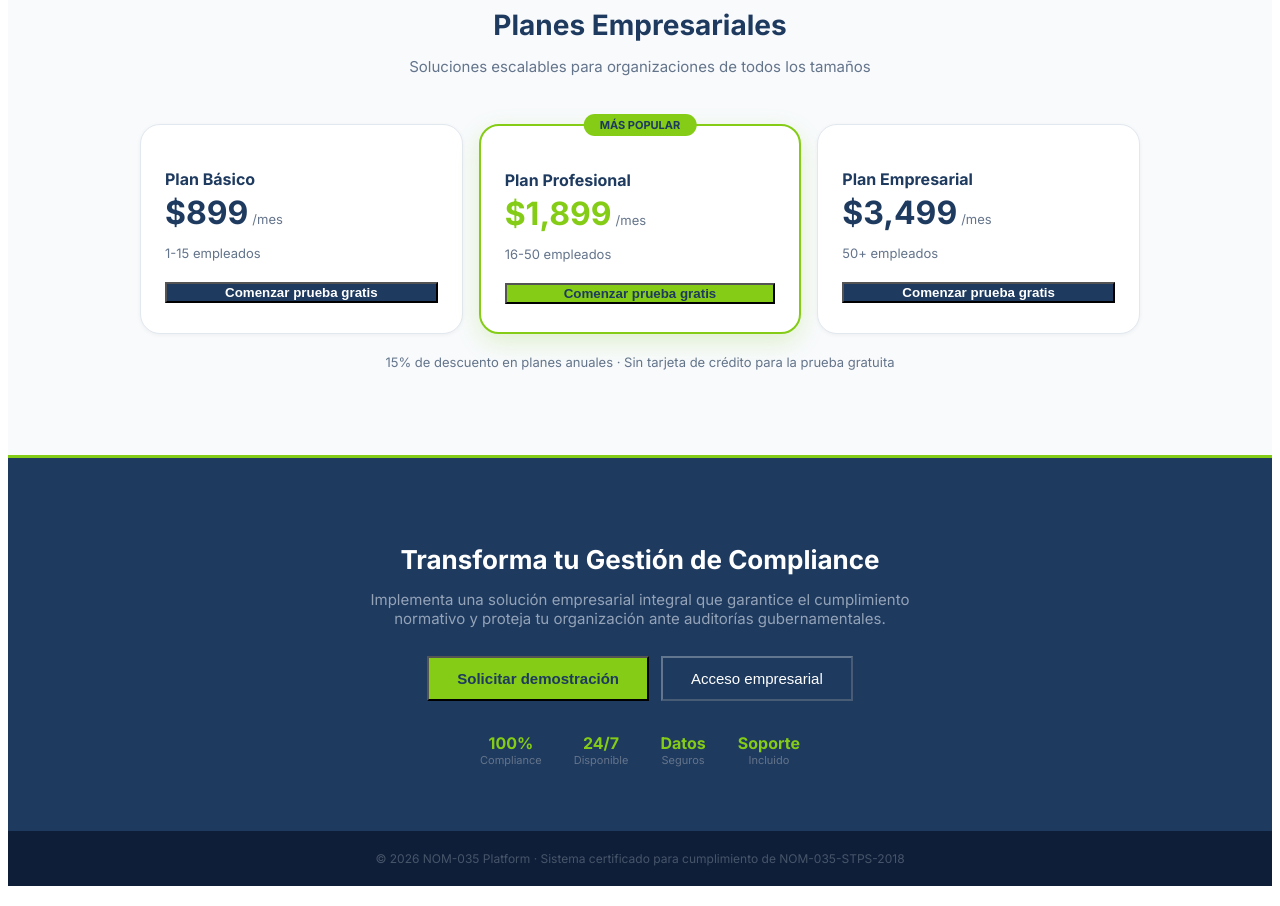
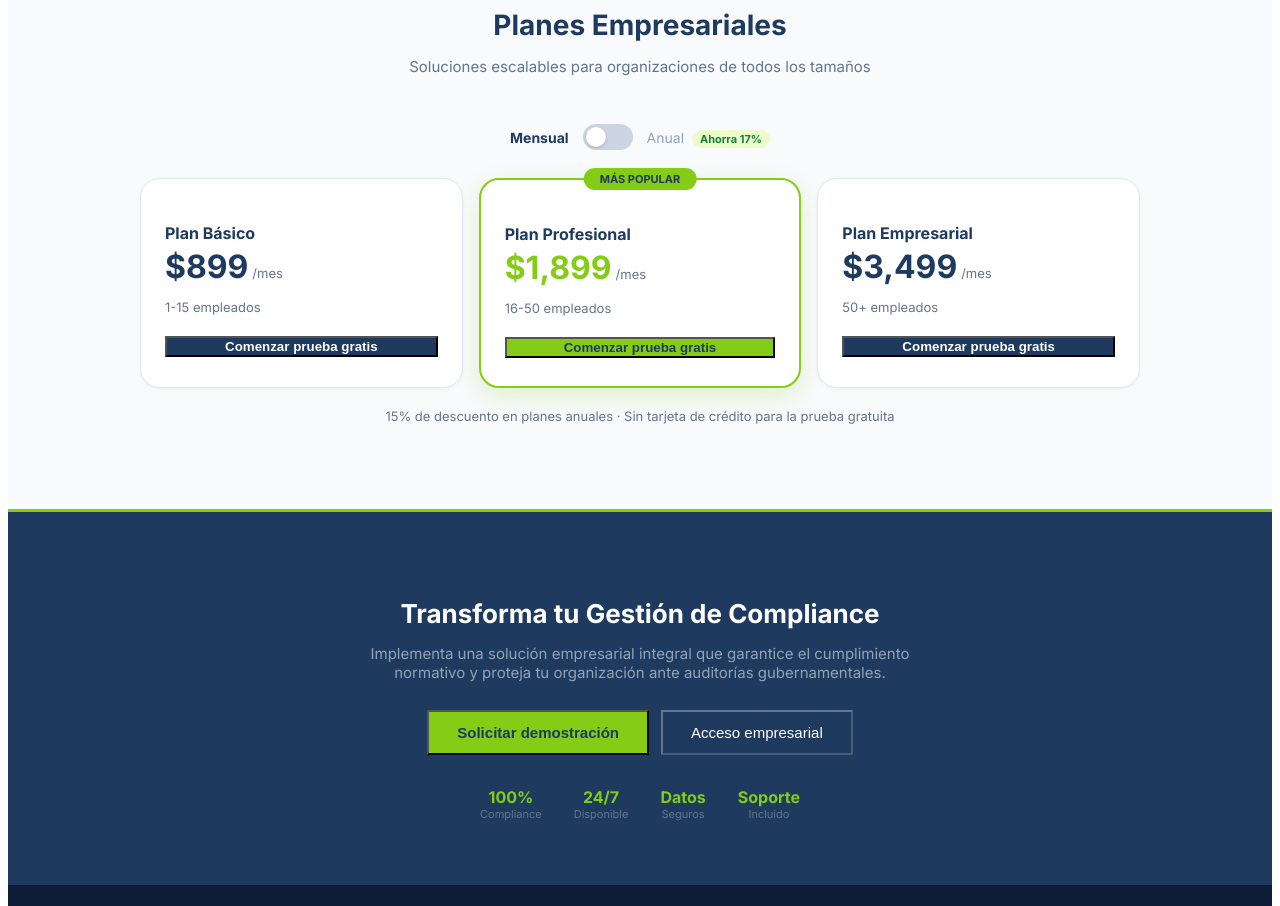
Before and after one commit to isamramirez78-creator/nom035-platform, a React (Vite) app in the folder client/: page / in a window 1280 px wide. Shown: the part 1880-2786 px from the top of the page. Built offline with nearby package versions, Linux system fonts and the light colour scheme.

Commit message:
Fix: toggle mensual/anual en landing con precios correctos

```diff
--- a/client/src/pages/landing.tsx
+++ b/client/src/pages/landing.tsx
@@ -1,3 +1,4 @@
+import { useState } from "react";
 import { useLocation, Link } from "wouter";
 import { Button } from "@/components/ui/button";
 
@@ -13,11 +14,21 @@ export default function Landing() {
     { icon: "fas fa-building", title: "Multi-Centro de Trabajo", desc: "Gestión independiente por sucursal. La NOM-035 aplica por cada centro de trabajo." },
   ];
 
-  const plans = [
-    { name: "Plan Básico", price: "$899", period: "/mes", employees: "1-15 empleados", color: "#1E3A5F", popular: false },
-    { name: "Plan Profesional", price: "$1,899", period: "/mes", employees: "16-50 empleados", color: "#84CC16", popular: true },
-    { name: "Plan Empresarial", price: "$3,499", period: "/mes", employees: "50+ empleados", color: "#1E3A5F", popular: false },
+  const [isYearly, setIsYearly] = useState(false);
+
+  const PLAN_DATA = [
+    { name: "Plan Básico",      monthly: 899,   annual: 9169,  employees: "1-15 empleados",  color: "#1E3A5F", popular: false },
+    { name: "Plan Profesional", monthly: 1899,  annual: 19369, employees: "16-50 empleados", color: "#84CC16", popular: true  },
+    { name: "Plan Empresarial", monthly: 3499,  annual: 35689, employees: "50+ empleados",   color: "#1E3A5F", popular: false },
   ];
+
+  const fmt = (n: number) => "$" + n.toLocaleString("es-MX");
+  const plans = PLAN_DATA.map(p => ({
+    ...p,
+    price:   isYearly ? fmt(p.annual)  : fmt(p.monthly),
+    period:  isYearly ? "/año"         : "/mes",
+    savings: isYearly ? `Ahorras ${fmt(p.monthly * 2)} al año` : null,
+  }));
 
   return (
     <div style={{ fontFamily: "Inter, system-ui, sans-serif" }}>
@@ -165,6 +176,19 @@ export default function Landing() {
             <h2 style={{ color: "#1E3A5F", fontSize: 28, fontWeight: 700, marginBottom: 8 }}>Planes Empresariales</h2>
             <p style={{ color: "#64748B", fontSize: 15 }}>Soluciones escalables para organizaciones de todos los tamaños</p>
           </div>
+          {/* Toggle mensual / anual */}
+          <div style={{ display:"flex", alignItems:"center", justifyContent:"center", gap:14, marginBottom:28 }}>
+            <span style={{ fontSize:14, fontWeight: isYearly?400:700, color: isYearly?"#94A3B8":"#1E3A5F" }}>Mensual</span>
+            <button onClick={() => setIsYearly(!isYearly)}
+              style={{ width:50, height:26, borderRadius:99, border:"none", cursor:"pointer", background:isYearly?"#84CC16":"#CBD5E1", position:"relative", transition:"background 0.2s" }}>
+              <div style={{ position:"absolute", top:3, width:20, height:20, borderRadius:"50%", background:"white", transition:"left 0.2s", left:isYearly?"calc(100% - 23px)":"3px", boxShadow:"0 1px 3px rgba(0,0,0,0.2)" }}></div>
+            </button>
+            <span style={{ fontSize:14, fontWeight: isYearly?700:400, color: isYearly?"#1E3A5F":"#94A3B8" }}>
+              Anual{" "}
+              <span style={{ background:"#ECFCCB", color:"#15803D", borderRadius:99, padding:"2px 8px", fontSize:11, fontWeight:700, marginLeft:4 }}>Ahorra 17%</span>
+            </span>
+          </div>
+
           <div style={{ display: "grid", gridTemplateColumns: "repeat(3,1fr)", gap: 16 }}>
             {plans.map((plan) => (
               <div key={plan.name} style={{
@@ -182,6 +206,7 @@ export default function Landing() {
                 <div style={{ display: "flex", alignItems: "baseline", gap: 4, marginBottom: 4 }}>
                   <span style={{ color: plan.popular ? "#84CC16" : "#1E3A5F", fontSize: 32, fontWeight: 800 }}>{plan.price}</span>
                   <span style={{ color: "#64748B", fontSize: 13 }}>{plan.period}</span>
+                  {(plan as any).savings && <div style={{ marginTop:4 }}><span style={{ background:"#ECFCCB", color:"#15803D", borderRadius:99, padding:"2px 8px", fontSize:11, fontWeight:600 }}>{(plan as any).savings}</span></div>}
                 </div>
                 <p style={{ color: "#64748B", fontSize: 13, marginBottom: 20 }}>{plan.employees}</p>
                 <Button onClick={() => setLocation("/company-register")}
```
